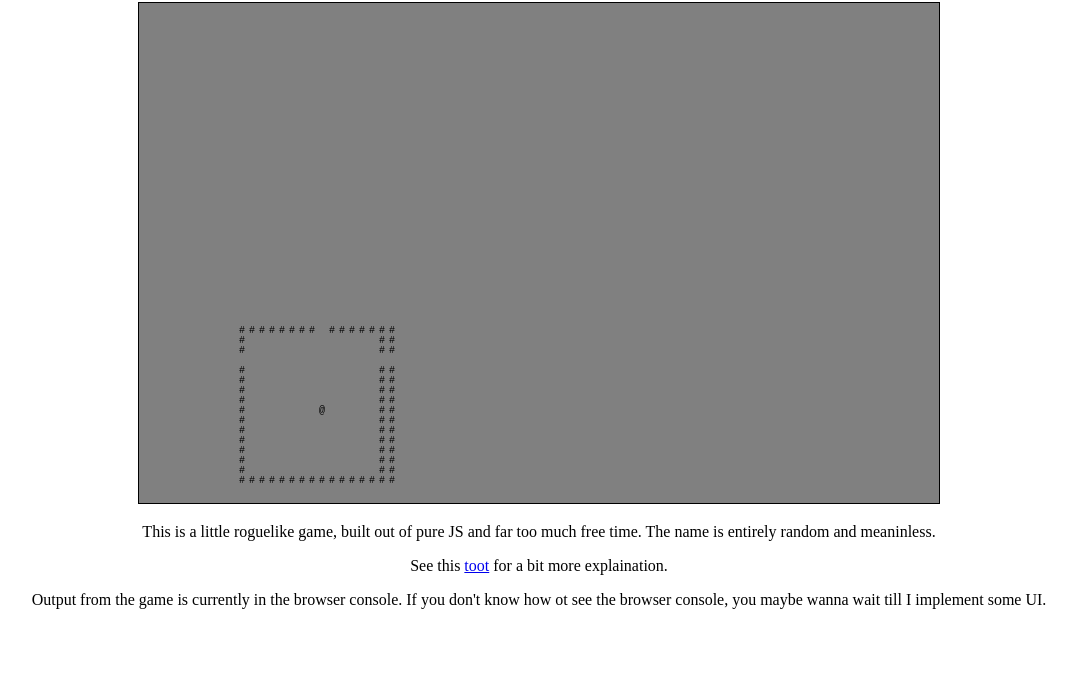
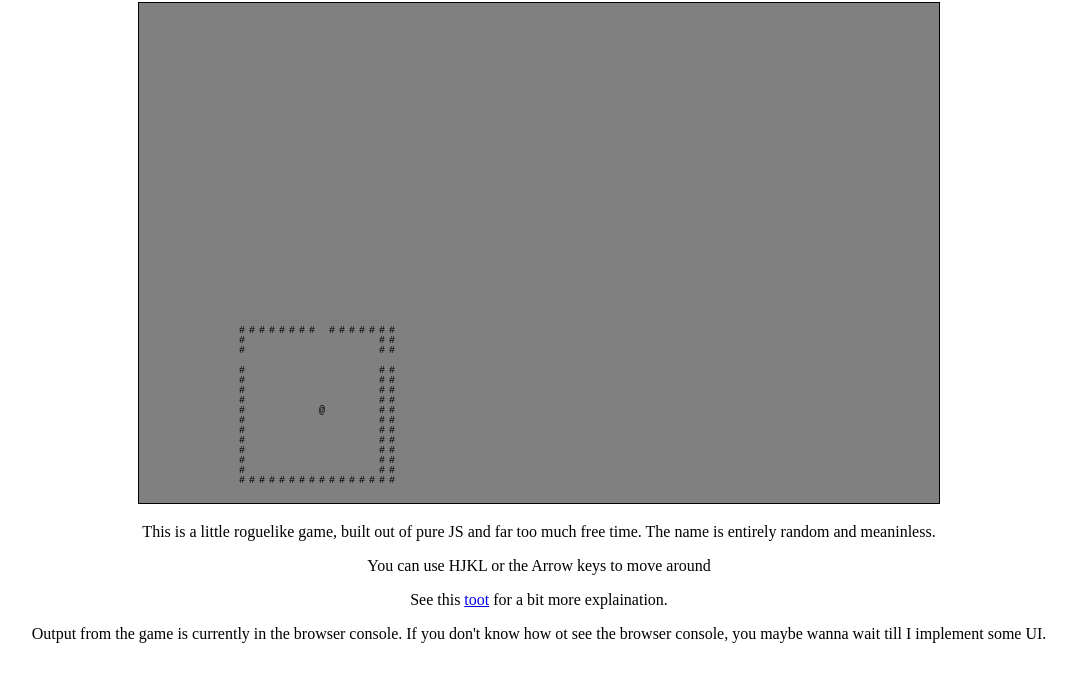
Before and after one commit to perigrin/ignorant-toothpaste, a plain HTML site: page index.html in a window 1280 px wide. Shown: the part 105-786 px from the top of the page, without its empty margins (101-1178 px from the left). Drawn offline with Linux system fonts and the light colour scheme.

Commit message:
add note about how to make things move into HTML

```diff
--- a/index.html
+++ b/index.html
@@ -24,6 +24,7 @@
       This is a little roguelike game, built out of pure JS and far too much
       free time. The name is entirely random and meaninless.
     </p>
+    <p>You can use HJKL or the Arrow keys to move around</p>
     <p>
       See this
       <a href="https://ack.nerdfight.online/notice/AUXABPqenwz1HejRSK">toot</a>
```
